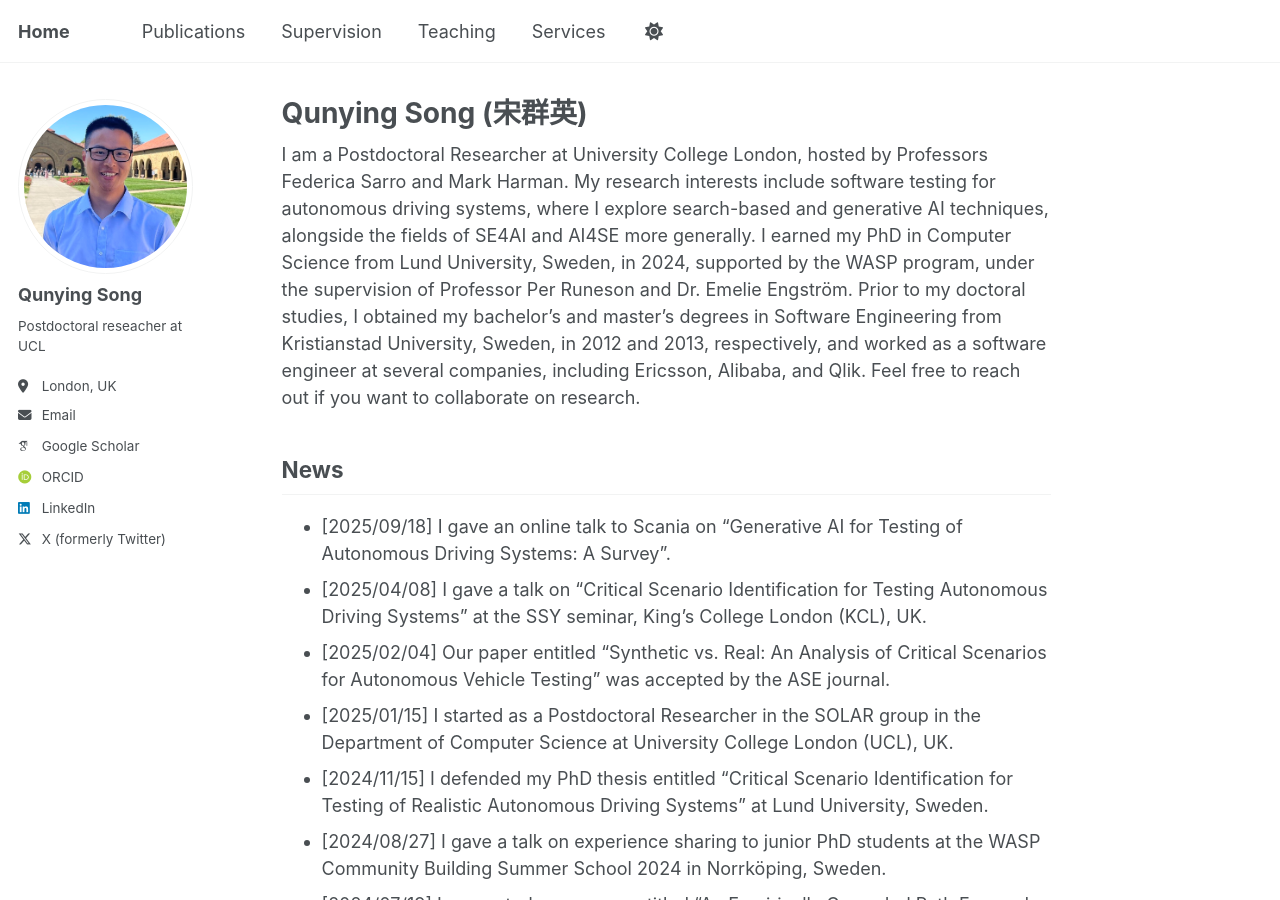
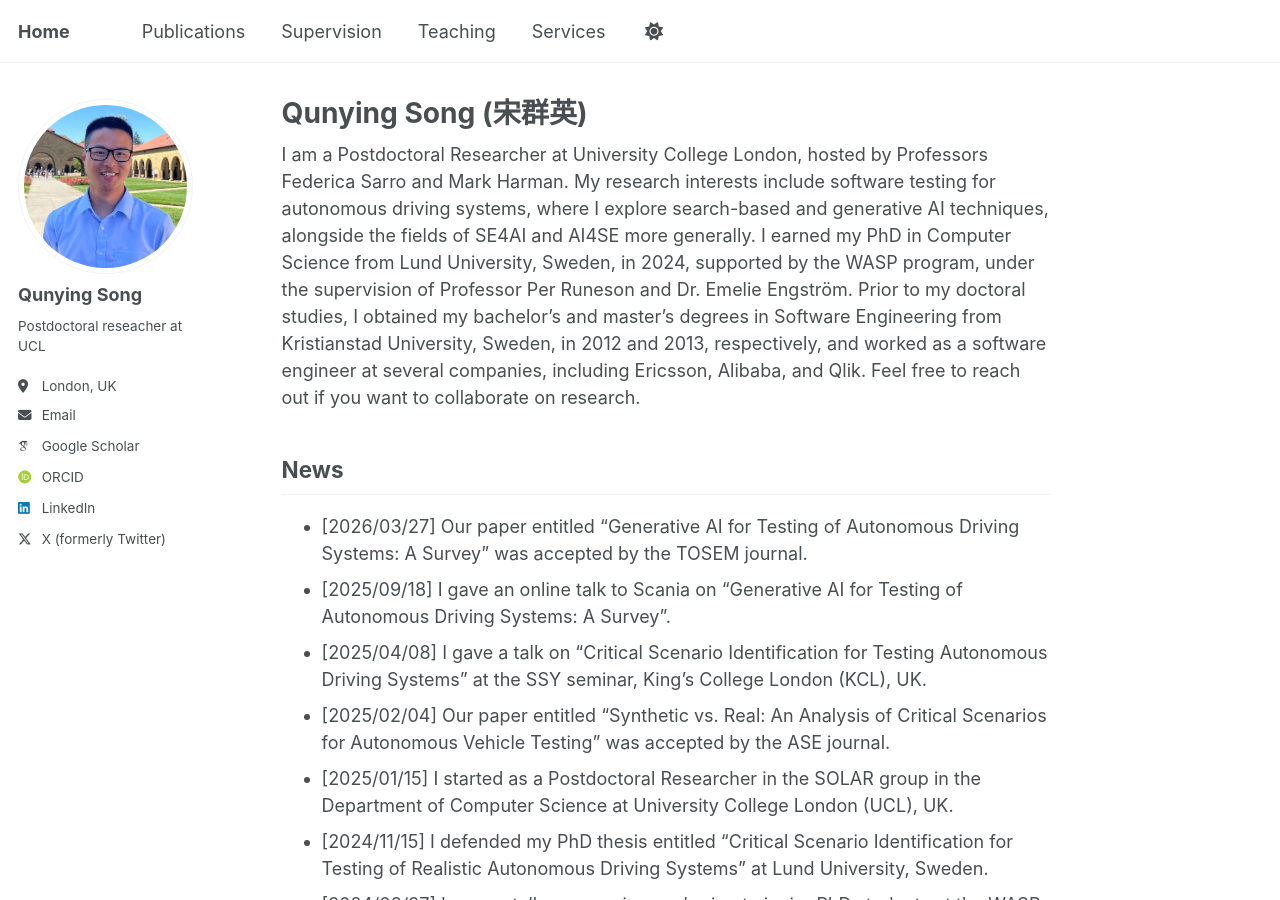
Before and after one commit to qunying-song/qunying-song.github.io, a Jekyll site: the page built from _pages/about.md, in a window 1280 px wide and 900 px high. Built offline with Jekyll 4.4.1, drawn with Linux system fonts in a browser that asks for light colours; some web fonts are replaced; a script that is not in the unit is left out.

Commit message:
Add news entry for accepted TOSEM journal paper

```diff
--- a/_pages/about.md
+++ b/_pages/about.md
@@ -14,6 +14,7 @@ I am a Postdoctoral Researcher at University College London, hosted by Professor
 
 ## News
 
+- [2026/03/27] Our paper entitled "Generative AI for Testing of Autonomous Driving Systems: A Survey" was accepted by the TOSEM journal.
 - [2025/09/18] I gave an online talk to Scania on "Generative AI for Testing of Autonomous Driving Systems: A Survey".
 - [2025/04/08] I gave a talk on "Critical Scenario Identification for Testing Autonomous Driving Systems" at the SSY seminar, King’s College London (KCL), UK.
 - [2025/02/04] Our paper entitled "Synthetic vs. Real: An Analysis of Critical Scenarios for Autonomous Vehicle Testing" was accepted by the ASE journal.
```
